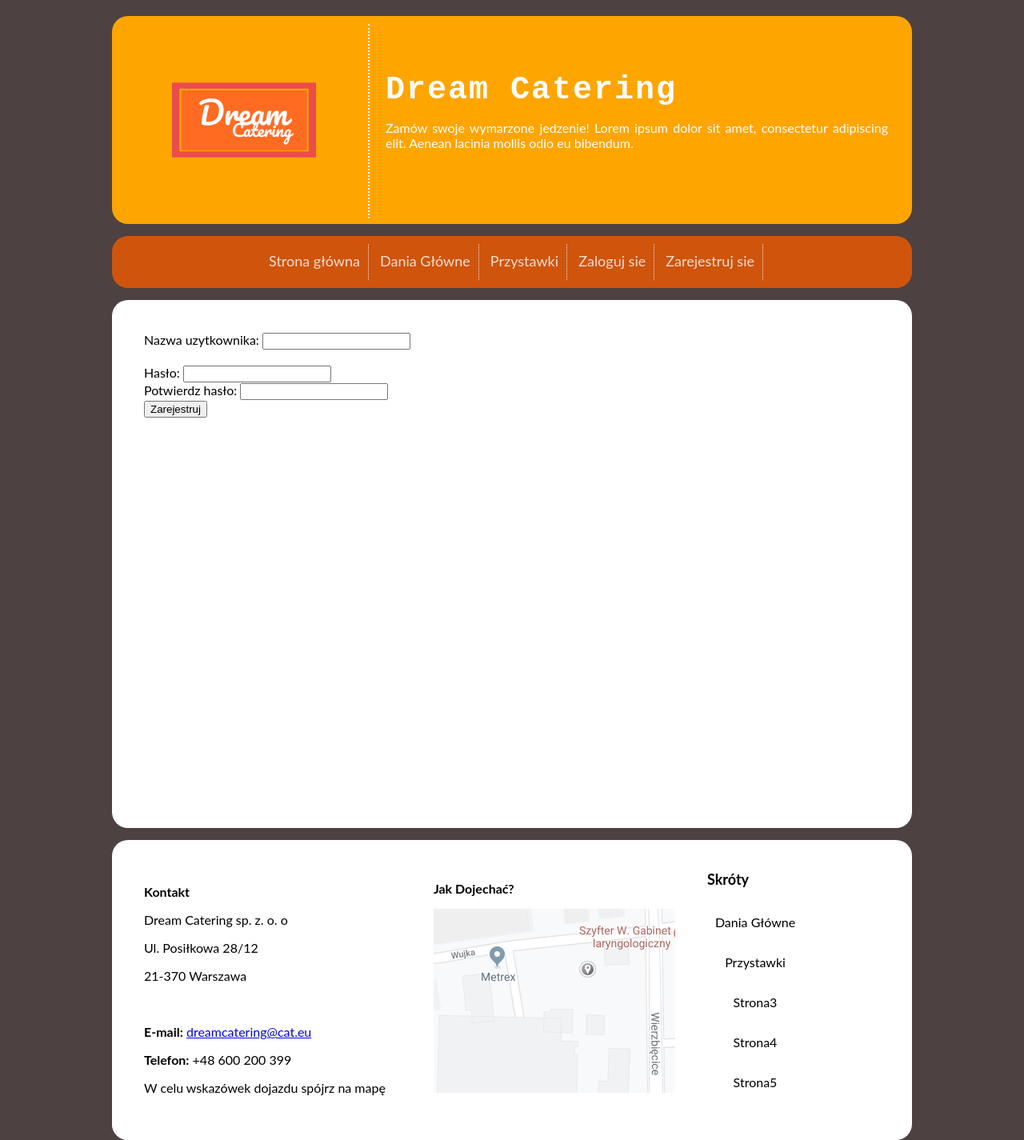
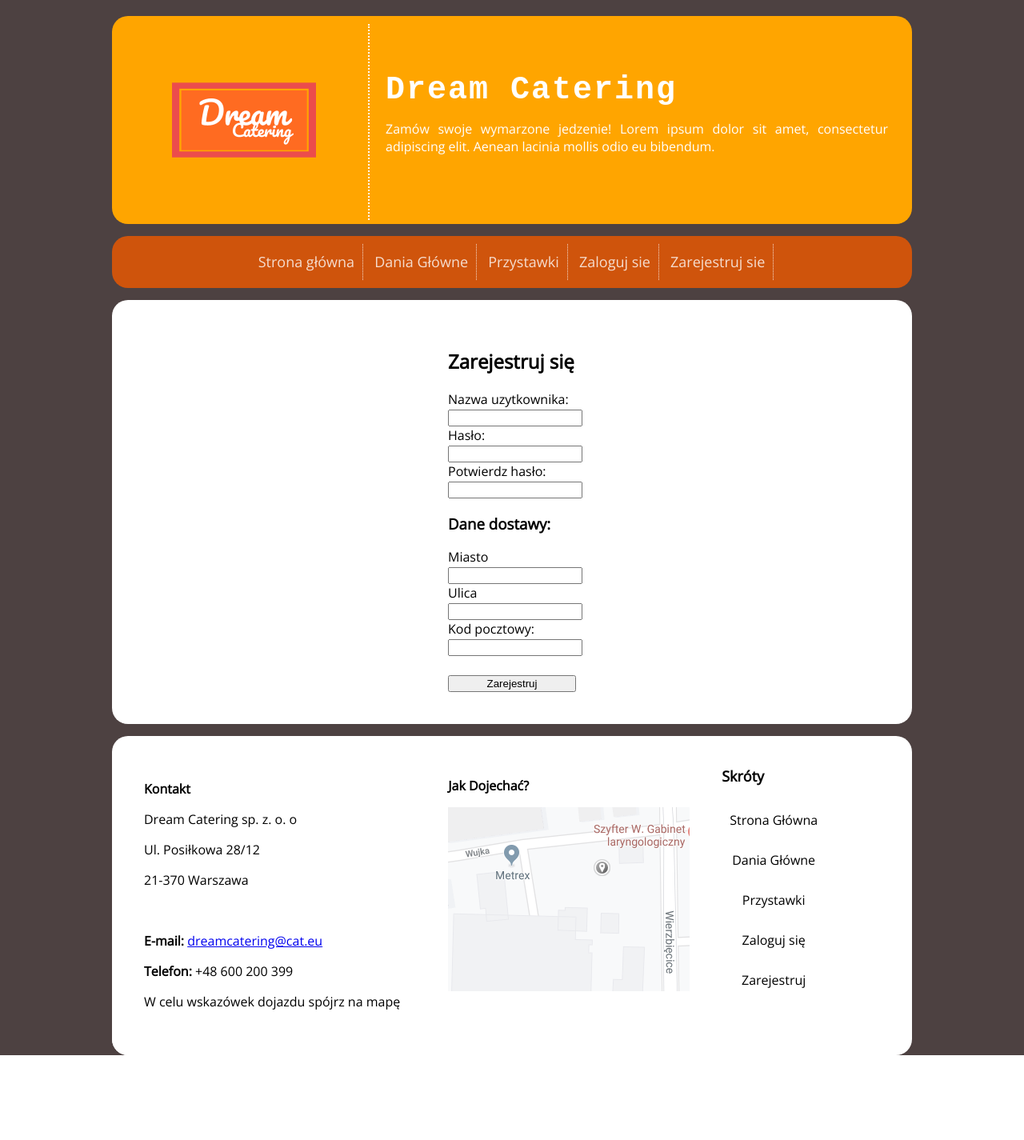
Before and after one commit to xpcarry/DreamCatering, a PHP site: page /register.php in a window 1280 px wide. Shown: the whole page at 80% size. After the commit the page ends 1319 px from the top, so only its background shows below. Run offline with PHP 8.4, Linux system fonts and the light colour scheme.

Commit message:
view changes

```diff
--- a/dGlowne.php
+++ b/dGlowne.php
@@ -16,6 +16,8 @@ $result = $conn->query($sql);
   <meta http-equiv="X-UA-Compatible" content="IE=edge,chrome=1" />
 
   <link rel="stylesheet" href="site.css" type="text/css" />
+  <link href="https://fonts.googleapis.com/css?family=Open+Sans&display=swap" rel="stylesheet">
+
 </head>
 
 <body>
--- a/index.php
+++ b/index.php
@@ -6,6 +6,8 @@
 	<meta http-equiv="X-UA-Compatible" content="IE=edge,chrome=1" />
 
 	<link rel="stylesheet" href="site.css" type="text/css" />
+	<link href="https://fonts.googleapis.com/css?family=Open+Sans&display=swap" rel="stylesheet">
+
 
 </head>
 
--- a/koszyk.php
+++ b/koszyk.php
@@ -23,7 +23,9 @@ $result = $conn->query($sql);
 	<title>Dream Catering</title>
 	<meta http-equiv="X-UA-Compatible" content="IE=edge,chrome=1" />
 
-	<link rel="stylesheet" href="site.css" type="text/css" />
+    <link rel="stylesheet" href="site.css" type="text/css" />
+    <link href="https://fonts.googleapis.com/css?family=Open+Sans&display=swap" rel="stylesheet">
+
 
 </head>
 
--- a/partial/footer.php
+++ b/partial/footer.php
@@ -17,11 +17,11 @@
 
     <div class="sidebar">
         <p style="font-size: 24;"><b>Skróty</b></p>
+        <div class="optionR">Strona Główna</div>
         <div class="optionR">Dania Główne</div>
         <div class="optionR">Przystawki</div>
-        <div class="optionR">Strona3</div>
-        <div class="optionR">Strona4</div>
-        <div class="optionR">Strona5</div>
+        <div class="optionR">Zaloguj się</div>
+        <div class="optionR">Zarejestruj</div>
     </div>
 
 </div>
--- a/przystawki.php
+++ b/przystawki.php
@@ -16,6 +16,8 @@ $result = $conn->query($sql);
   <meta http-equiv="X-UA-Compatible" content="IE=edge,chrome=1" />
 
   <link rel="stylesheet" href="site.css" type="text/css" />
+  <link href="https://fonts.googleapis.com/css?family=Open+Sans&display=swap" rel="stylesheet">
+
 </head>
 
 <body>
--- a/register.php
+++ b/register.php
@@ -7,6 +7,8 @@
     <meta http-equiv="X-UA-Compatible" content="IE=edge,chrome=1" />
 
     <link rel="stylesheet" href="site.css" type="text/css" />
+    <link href="https://fonts.googleapis.com/css?family=Open+Sans&display=swap" rel="stylesheet">
+
 
 </head>
 
@@ -21,17 +23,25 @@
 
 
         <div class="content">
-
-            <form method="post" action="./catering_system/register_system.php">
-                <label>Nazwa uzytkownika: </label>
-                <input type="text" name="login"> </br> </br>
-                <label>Hasło: </label>
-                <input type="password" name="password"> </br>
-                <label>Potwierdz hasło: </label>
-                <input type="password" name="confirmPassword"> </br>
-                <button type="submit">Zarejestruj</button>
-            </form>
-
+                <form method="post" action="./catering_system/register_system.php">
+                    <div class="inputPanel">
+                        <h2>Zarejestruj się</h2>
+                        <label>Nazwa uzytkownika: </label>
+                        <input type="text" name="login" style="width: 100%"> </br>
+                        <label>Hasło: </label>
+                        <input type="password" name="password"style="width: 100%"> </br>
+                        <label>Potwierdz hasło: </label>
+                        <input type="password" name="confirmPassword" style="width: 100%"> </br>
+                        <h3>Dane dostawy:</h3>
+                        <label>Miasto </label>
+                        <input type="text" name="" style="width: 100%"> </br>
+                        <label>Ulica </label>
+                        <input type="text" name="" style="width: 100%"> </br>
+                        <label>Kod pocztowy: </label>
+                        <input type="text" name="" style="width: 100%"> </br> </br>
+                        <button type="submit" style="width: 100%; font-size: 23;">Zarejestruj</button>
+                    </div>
+                </form>
             <div>
                 <?php
                     if(isset($_SESSION['register_error'])) {
--- a/site.css
+++ b/site.css
@@ -1,7 +1,7 @@
 body
 {
 	background-color: rgb(77, 65, 65);
-	font-family: 'Lato', sans-serif;
+	font-family: 'Open Sans', sans-serif;
 }
 
 .container
@@ -62,7 +62,7 @@ body
 	padding: 40px;
 	width: 92%;
 	background-color: white;
-	min-height: 580px;
+	min-height: 200px;
     text-align: justify;
     border-radius: 20px;
 }
@@ -185,3 +185,14 @@ body
 content > .oferta-card{
 	border-radius: 20px;
 }
+
+.inputPanel {
+	margin-left: auto;
+	margin-right: auto;
+	width: 10em;
+	border-style: solid;
+	border: 3px;
+	padding: 0px;
+	text-align: left;
+
+}
```
Also changed, not shown: login.php (+11 -5 lines).
